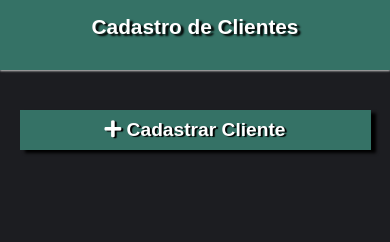
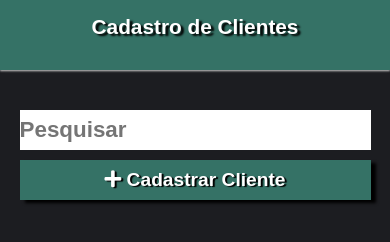
Before and after one commit to luizf-dev/crud-javascript, a plain HTML site: page index.html in a window 390 px wide. Drawn offline with nearby package versions, Linux system fonts and the light colour scheme.

Commit message:
add filtro de busca

```diff
--- a/css/button.css
+++ b/css/button.css
@@ -26,7 +26,12 @@ button.red{
 }
 
 .button:hover{
-    box-shadow: inset 200px 0 0 #00000055;
+    box-shadow: inset 300px 0 0 #00000055;
+}
+
+#cadastrarCliente{
+    width: 48%;
+    margin: 4px;
 }
 
 #edit, #del{
@@ -38,7 +43,7 @@ button.red{
 
 
 
-@media(max-width:480px){
+@media(max-width:913px){
 
     .button.mobile{
         width: 100%;
@@ -54,4 +59,9 @@ button.red{
         font-size: 1.2em;
         margin: 2px;
     }
+
+    #cadastrarCliente{
+        width: 100%;
+        margin: 0;
+    }
 }
--- a/css/style.css
+++ b/css/style.css
@@ -24,9 +24,40 @@ body{
     text-shadow: 3px 2px 2px #000;
 }
 
-@media (max-width: 480px){
+.search{
+    width: 50%;
+    margin-bottom: 10px;
+}
+
+.input-field{
+    height: 40px;
+    width: 48%;
+    margin: 4px;
+    float: left;
+    outline-style: none;
+    border-style: none;
+    font-size: 1.4em;
+    color: #000;
+    font-weight: 900;
+}
+
+.input-field:focus{
+    border: 1px solid #000;
+    box-shadow: 0 0 3px #357266;
+    font-size: 1.2em;
+    font-weight: 900;
+}
+
+
+@media (max-width: 913px){
 
     .header-title{
         font-size: 1.3em;
     }
+
+    .search, .input-field{
+        width: 100%;
+        margin: 0;
+        margin-bottom: 10px;
+    }
 }
--- a/index.html
+++ b/index.html
@@ -17,7 +17,10 @@
             <h1 class="header-title">Cadastro de Clientes</h1>
         </header>
             <div class="table-container">
+                    <div class="search">
+                        <input class="input-field" id="myInput" type="text" placeholder="Pesquisar">
                         <button type="button" class="button green mobile" id="cadastrarCliente"><i class="fas fa-plus fa-1x"></i> Cadastrar Cliente</button>
+                    </div>
                 <table class="table" id="tableClient">
                     <thead>
                         <tr>
@@ -29,7 +32,7 @@
                             <th>Ações</th>
                         </tr>
                     </thead>
-                <tbody>
+                    <tbody id="myTable">
 
                     </tbody>
                 </table>
@@ -52,6 +55,7 @@
                     </footer>
                 </div>
             </div>
+        <script src="https://ajax.googleapis.com/ajax/libs/jquery/3.5.1/jquery.min.js"></script>
         <script src="js/main.js" defer></script>
 </body>
 </html>
--- a/js/main.js
+++ b/js/main.js
@@ -161,3 +161,15 @@ document.getElementById('salvar')
 document.querySelector('#tableClient>tbody')
     .addEventListener('click', editDelete)
 //===========================================
+
+
+//FILTRO DE BUSCA ============
+$(document).ready(function(){
+    $("#myInput").on("keyup", function() {
+        var value = $(this).val().toLowerCase();
+        $("#myTable tr").filter(function() {
+        $(this).toggle($(this).text().toLowerCase().indexOf(value) > -1)
+        });
+    });
+    });
+//================================
```
Lines whose indentation alone changed are shown as unchanged.
